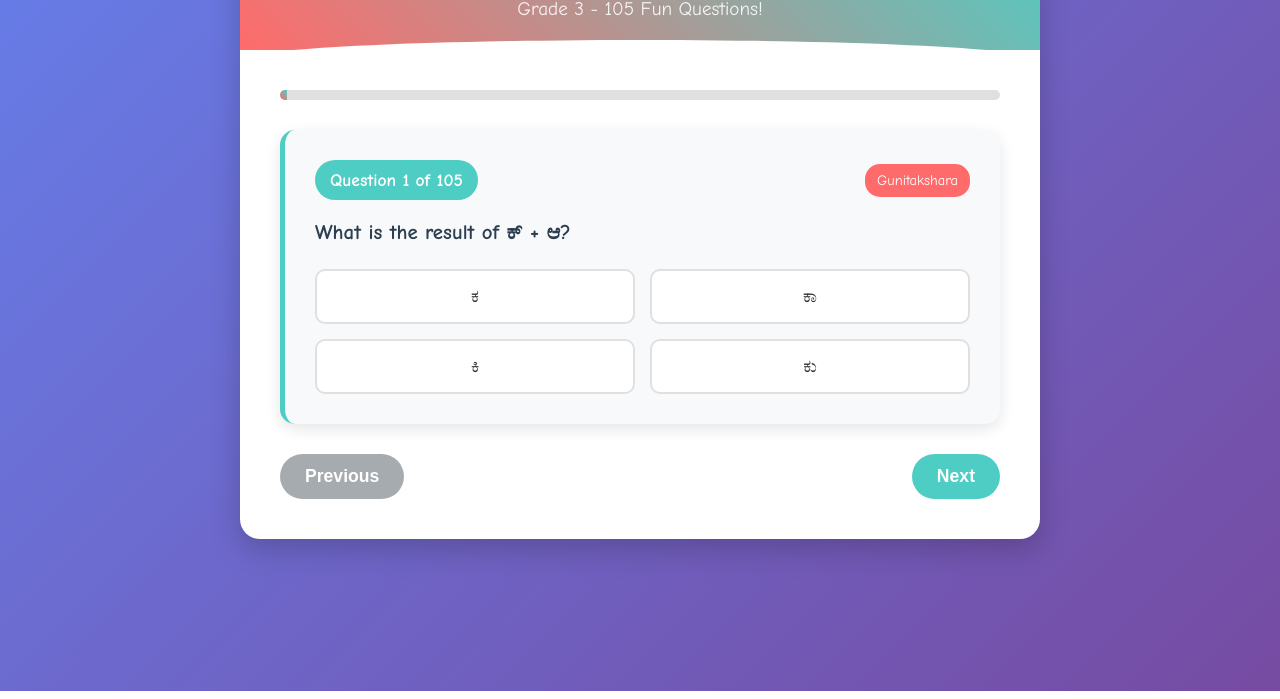
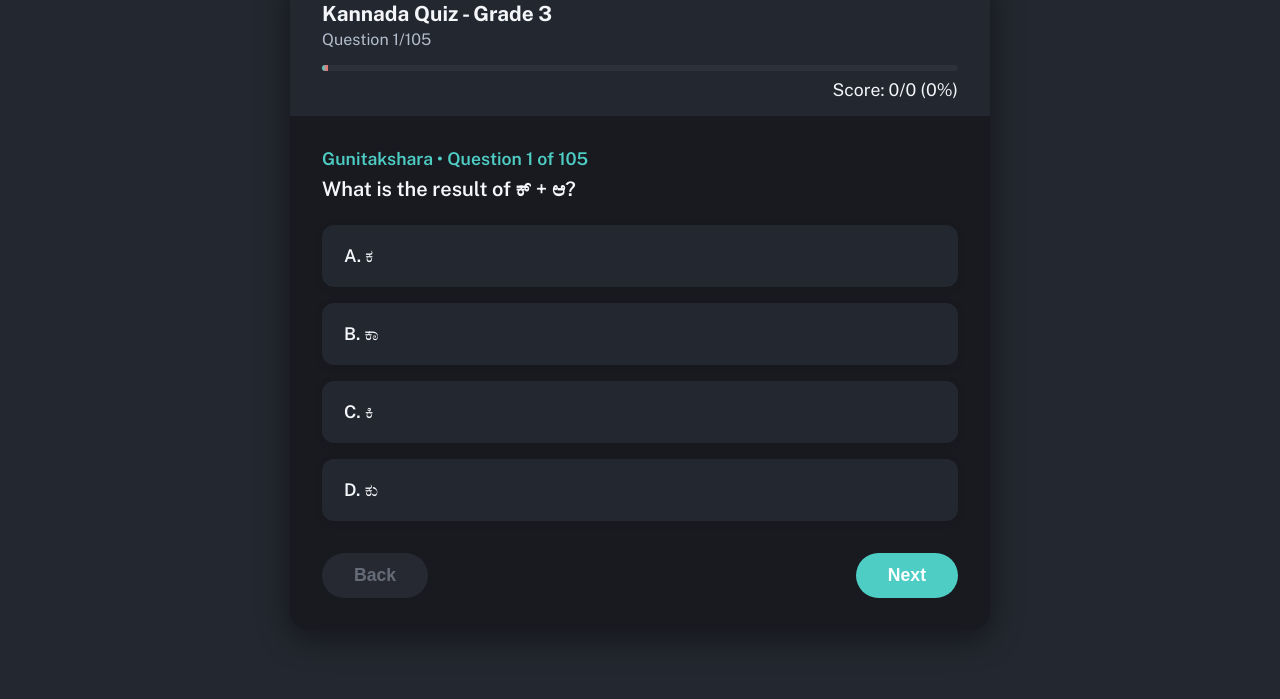
Before and after one commit to Harry-Kwesi/KanTest, a plain HTML site: page index.html in a window 1280 px wide. Shown: the part 109-808 px from the top of the page. Drawn offline with nearby package versions, Linux system fonts and the light colour scheme.

Commit message:
added new ui

```diff
--- a/index.html
+++ b/index.html
@@ -5,329 +5,256 @@
     <meta name="viewport" content="width=device-width, initial-scale=1.0">
     <title>Kannada Quiz - Grade 3</title>
     <style>
-        * {
-            margin: 0;
+@import url('https://fonts.googleapis.com/css2?family=Public+Sans:ital,wght@0,100..900;1,100..900&display=swap');
+        :root {
+            --primary: #4ecdc4;
+            --secondary: #23272f;
+            --accent: #ff6b6b;
+            --card-bg: #181a20;
+            --option-bg: #23272f;
+            --option-hover: #31343c;
+            --correct: #27ae60;
+            --incorrect: #e74c3c;
+            --text: #f5f6fa;
+            --muted: #b2becd;
+        }
+        html, body {
+            height: 100%;
+        }
+        body {
+            min-height: 100vh;
+            background: var(--secondary);
+            color: var(--text);
+            font-family: 'Public Sans', 'Segoe UI', Arial, sans-serif;
+            display: flex;
+            align-items: center;
+            justify-content: center;
             padding: 0;
-            box-sizing: border-box;
         }
-
-        body {
-            font-family: 'Comic Sans MS', cursive, sans-serif;
-            background: linear-gradient(135deg, #667eea 0%, #764ba2 100%);
-            min-height: 100vh;
-            padding: 20px;
-            color: #333;
+        .container {
+            background: var(--card-bg);
+            border-radius: 18px;
+            box-shadow: 0 8px 32px rgba(0,0,0,0.45);
+            max-width: 700px;
+            width: 100%;
+            padding: 0 0 32px 0;
+            margin: 32px 0;
+            font-family: 'Public Sans', 'Segoe UI', Arial, sans-serif;
         }
-
-        .container {
-            max-width: 800px;
-            margin: 0 auto;
-            background: white;
-            border-radius: 20px;
-            box-shadow: 0 10px 30px rgba(0,0,0,0.2);
+        .quiz-header {
+            padding: 32px 32px 16px 32px;
+            border-radius: 18px 18px 0 0;
+            background: var(--option-bg);
+            text-align: left;
+        }
+        .quiz-title {
+            font-size: 1.3em;
+            font-weight: 700;
+            margin-bottom: 4px;
+        }
+        .quiz-progress {
+            font-size: 1em;
+            color: var(--muted);
+            margin-bottom: 0;
+        }
+        .progress-bar {
+            width: 100%;
+            height: 6px;
+            background: #2d313a;
+            border-radius: 3px;
+            margin: 16px 0 0 0;
             overflow: hidden;
         }
-
-        .header {
-            background: linear-gradient(45deg, #ff6b6b, #4ecdc4);
-            color: white;
-            text-align: center;
-            padding: 30px;
-            position: relative;
-        }
-
-        .header::after {
-            content: '';
-            position: absolute;
-            bottom: -10px;
-            left: 0;
-            right: 0;
-            height: 20px;
-            background: white;
-            border-radius: 50% 50% 0 0 / 100% 100% 0 0;
-        }
-
-        .header h1 {
-            font-size: 2.5em;
-            margin-bottom: 10px;
-            text-shadow: 2px 2px 4px rgba(0,0,0,0.3);
-        }
-
-        .header p {
-            font-size: 1.2em;
-            opacity: 0.9;
-        }
-
-        .quiz-container {
-            padding: 40px;
-        }
-
-        .progress-bar {
-            width: 100%;
-            height: 10px;
-            background: #e0e0e0;
-            border-radius: 5px;
-            margin-bottom: 30px;
-            overflow: hidden;
-        }
-
         .progress-fill {
             height: 100%;
-            background: linear-gradient(45deg, #ff6b6b, #4ecdc4);
+            background: linear-gradient(90deg, var(--primary), var(--accent));
             width: 0%;
-            transition: width 0.5s ease;
+            transition: width 0.4s cubic-bezier(.4,2,.6,1);
         }
-
-        .question-card {
-            background: #f8f9fa;
-            border-radius: 15px;
-            padding: 30px;
-            margin-bottom: 30px;
-            border-left: 5px solid #4ecdc4;
-            box-shadow: 0 5px 15px rgba(0,0,0,0.1);
+        .question-section {
+            padding: 32px 32px 0 32px;
         }
-
-        .question-header {
+        .question-number {
+            font-size: 1.1em;
+            color: var(--primary);
+            font-weight: 600;
+            margin-bottom: 8px;
+        }
+        .question-text {
+            font-size: 1.25em;
+            font-weight: 600;
+            margin-bottom: 24px;
+            color: var(--text);
+        }
+        .options {
+            display: flex;
+            flex-direction: column;
+            gap: 16px;
+        }
+        .option {
+            background: var(--option-bg);
+            border: 2px solid transparent;
+            border-radius: 12px;
+            padding: 18px 20px;
+            font-size: 1.1em;
+            font-weight: 500;
+            color: var(--text);
+            cursor: pointer;
+            transition: all 0.2s cubic-bezier(.4,2,.6,1);
+            box-shadow: 0 2px 8px rgba(0,0,0,0.08);
+            position: relative;
+            text-align: left;
+        }
+        .option.selected {
+            border-color: var(--primary);
+            background: var(--option-hover);
+        }
+        .option.correct {
+            border-color: var(--correct);
+            background: rgba(39, 174, 96, 0.12);
+            color: var(--correct);
+        }
+        .option.incorrect {
+            border-color: var(--incorrect);
+            background: rgba(231, 76, 60, 0.12);
+            color: var(--incorrect);
+        }
+        .option.disabled {
+            pointer-events: none;
+            opacity: 0.7;
+        }
+        .feedback {
+            margin-top: 20px;
+            padding: 18px 20px;
+            border-radius: 10px;
+            font-weight: 500;
+            font-size: 1.05em;
+            display: none;
+        }
+        .feedback.correct {
+            background: rgba(39, 174, 96, 0.18);
+            color: var(--correct);
+            border: 1.5px solid var(--correct);
+            display: block;
+        }
+        .feedback.incorrect {
+            background: rgba(231, 76, 60, 0.18);
+            color: var(--incorrect);
+            border: 1.5px solid var(--incorrect);
+            display: block;
+        }
+        .nav-buttons {
             display: flex;
             justify-content: space-between;
             align-items: center;
-            margin-bottom: 20px;
+            margin: 32px 32px 0 32px;
+            gap: 12px;
         }
-
-        .question-number {
-            background: #4ecdc4;
-            color: white;
-            padding: 10px 15px;
-            border-radius: 20px;
-            font-weight: bold;
-            font-size: 1.1em;
-        }
-
-        .category-badge {
-            background: #ff6b6b;
-            color: white;
-            padding: 8px 12px;
-            border-radius: 15px;
-            font-size: 0.9em;
-        }
-
-        .question-text {
-            font-size: 1.3em;
-            margin-bottom: 25px;
-            font-weight: 600;
-            color: #2c3e50;
-        }
-
-        .options {
-            display: grid;
-            grid-template-columns: 1fr 1fr;
-            gap: 15px;
-        }
-
-        .option {
-            background: white;
-            border: 2px solid #e0e0e0;
-            border-radius: 10px;
-            padding: 15px 20px;
-            cursor: pointer;
-            transition: all 0.3s ease;
-            font-size: 1.1em;
-            font-weight: 500;
-            text-align: center;
-        }
-
-        .option:hover {
-            border-color: #4ecdc4;
-            background: #f0f8ff;
-            transform: translateY(-2px);
-        }
-
-        .option.selected {
-            border-color: #4ecdc4;
-            background: #4ecdc4;
-            color: white;
-        }
-
-        .option.correct {
-            border-color: #27ae60;
-            background: #27ae60;
-            color: white;
-        }
-
-        .option.incorrect {
-            border-color: #e74c3c;
-            background: #e74c3c;
-            color: white;
-        }
-
-        .feedback {
-            margin-top: 20px;
-            padding: 15px;
-            border-radius: 10px;
-            font-weight: 500;
-            display: none;
-        }
-
-        .feedback.correct {
-            background: #d4edda;
-            color: #155724;
-            border: 1px solid #c3e6cb;
-        }
-
-        .feedback.incorrect {
-            background: #f8d7da;
-            color: #721c24;
-            border: 1px solid #f5c6cb;
-        }
-
-        .nav-buttons {
-            display: flex;
-            justify-content: space-between;
-            margin-top: 30px;
-        }
-
         .btn {
-            padding: 12px 25px;
+            padding: 12px 32px;
             border: none;
-            border-radius: 25px;
+            border-radius: 24px;
             font-size: 1.1em;
             font-weight: 600;
             cursor: pointer;
-            transition: all 0.3s ease;
+            transition: all 0.2s cubic-bezier(.4,2,.6,1);
+            background: var(--primary);
+            color: #fff;
         }
-
-        .btn-primary {
-            background: #4ecdc4;
-            color: white;
+        .btn.secondary {
+            background: #353945;
+            color: var(--muted);
         }
-
-        .btn-primary:hover {
-            background: #45b7aa;
-            transform: translateY(-2px);
+        .btn:disabled {
+            opacity: 0.5;
+            cursor: not-allowed;
         }
-
-        .btn-secondary {
-            background: #6c757d;
-            color: white;
-        }
-
-        .btn-secondary:hover {
-            background: #5a6268;
-            transform: translateY(-2px);
-        }
-
-        .btn:disabled {
-            opacity: 0.6;
-            cursor: not-allowed;
-            transform: none;
-        }
-
         .results {
             text-align: center;
-            padding: 40px;
-            display: none;
+            padding: 48px 32px 32px 32px;
         }
-
         .score {
-            font-size: 3em;
+            font-size: 2.5em;
             font-weight: bold;
-            color: #4ecdc4;
-            margin-bottom: 20px;
+            color: var(--primary);
+            margin-bottom: 16px;
         }
-
         .score-message {
-            font-size: 1.3em;
-            margin-bottom: 30px;
-            color: #2c3e50;
+            font-size: 1.2em;
+            margin-bottom: 24px;
+            color: var(--text);
         }
-
         .category-breakdown {
             display: grid;
-            grid-template-columns: repeat(auto-fit, minmax(200px, 1fr));
-            gap: 20px;
-            margin-top: 30px;
+            grid-template-columns: repeat(auto-fit, minmax(180px, 1fr));
+            gap: 18px;
+            margin-top: 24px;
         }
-
         .category-score {
-            background: #f8f9fa;
+            background: var(--option-bg);
             border-radius: 10px;
-            padding: 20px;
-            border-left: 4px solid #4ecdc4;
+            padding: 16px;
+            border-left: 4px solid var(--primary);
         }
-
         .category-score h3 {
-            color: #2c3e50;
-            margin-bottom: 10px;
+            color: var(--text);
+            margin-bottom: 8px;
+            font-size: 1.1em;
         }
-
         .category-score p {
-            font-size: 1.2em;
+            font-size: 1.1em;
             font-weight: bold;
-            color: #4ecdc4;
+            color: var(--primary);
         }
-
         .restart-btn {
-            background: #ff6b6b;
+            background: var(--accent);
             color: white;
-            margin-top: 30px;
+            margin-top: 32px;
         }
-
         .restart-btn:hover {
             background: #ff5252;
         }
-
         @media (max-width: 600px) {
-            .options {
-                grid-template-columns: 1fr;
+            .container {
+                max-width: 100vw;
+                border-radius: 0;
+                margin: 0;
             }
-
-            .header h1 {
-                font-size: 2em;
-            }
-
-            .quiz-container {
-                padding: 20px;
+            .quiz-header, .question-section, .results, .nav-buttons {
+                padding-left: 16px;
+                padding-right: 16px;
             }
         }
     </style>
 </head>
 <body>
     <div class="container">
-        <div class="header">
-            <h1>🌟 Kannada Quiz 🌟</h1>
-            <p>Grade 3 - 105 Fun Questions!</p>
-        </div>
-
-        <div class="quiz-container">
+        <div class="quiz-header">
+            <div class="quiz-title">Kannada Quiz - Grade 3</div>
+            <div class="quiz-progress" id="quizProgress">Question 1/105</div>
             <div class="progress-bar">
                 <div class="progress-fill" id="progressFill"></div>
             </div>
-
-            <div id="questionContainer" class="question-card">
-                <div class="question-header">
-                    <div class="question-number">Loading...</div>
-                    <div class="category-badge">Quiz</div>
-                </div>
-                <div class="question-text">Loading your first question...</div>
-                <div class="options">
-                    <div class="option">Please wait...</div>
+            <div class="score-realtime" id="scoreRealtime" style="text-align:right; font-size:1.1em; margin-top:8px;">
+              Score: 0/0 (0%)
             </div>
         </div>
-
+        <div id="quizMain">
+            <div class="question-section" id="questionSection">
+                <!-- Question and options will be rendered here -->
+            </div>
             <div class="nav-buttons">
-                <button class="btn btn-secondary" id="prevBtn">Previous</button>
-                <button class="btn btn-primary" id="nextBtn">Next</button>
+                <button class="btn secondary" id="prevBtn">Back</button>
+                <button class="btn" id="nextBtn">Next</button>
             </div>
-
-            <div id="results" class="results">
+        </div>
+        <div id="results" class="results" style="display:none;">
             <div class="score" id="finalScore"></div>
             <div class="score-message" id="scoreMessage"></div>
             <div class="category-breakdown" id="categoryBreakdown"></div>
             <button class="btn restart-btn" id="restartBtn">Try Again! 🎯</button>
         </div>
     </div>
-    </div>
-
     <script>
         // Quiz questions data
         const questions = [
@@ -1000,22 +927,20 @@
             loadQuestion();
             updateProgress();
             updateNavButtons();
+            updateRealtimeScore(); // Initialize real-time score
         }
 
         function loadQuestion() {
             const question = questions[currentQuestion];
-            const container = document.getElementById('questionContainer');
+            const section = document.getElementById('questionSection');
 
-            container.innerHTML = `
-                <div class="question-header">
-                    <div class="question-number">Question ${currentQuestion + 1} of ${questions.length}</div>
-                    <div class="category-badge">${question.category}</div>
-                </div>
+            section.innerHTML = `
+                <div class="question-number">${question.category} &bull; Question ${currentQuestion + 1} of ${questions.length}</div>
                 <div class="question-text">${question.question}</div>
                 <div class="options">
                     ${question.options.map((option, index) => `
                         <div class="option" id="option-${index}">
-                            ${option}
+                            <span style="font-weight:600;">${String.fromCharCode(65+index)}.</span> ${option}
                         </div>
                     `).join('')}
                 </div>
@@ -1031,6 +956,7 @@
             if (userAnswers[currentQuestion] !== undefined) {
                 showAnswer(userAnswers[currentQuestion]);
             }
+            updateRealtimeScore(); // Update real-time score after loading a question
         }
 
         function selectAnswer(selectedIndex) {
@@ -1041,15 +967,7 @@
 
             userAnswers[currentQuestion] = selectedIndex;
             showAnswer(selectedIndex);
-
-            // Auto-advance after 1.5 seconds
-            setTimeout(() => {
-                if (currentQuestion < questions.length - 1) {
-                    nextQuestion();
-                } else {
-                    showResults();
-                }
-            }, 1500);
+            updateRealtimeScore(); // Update real-time score after selecting an answer
         }
 
         function showAnswer(selectedIndex) {
@@ -1059,21 +977,24 @@
 
             // Mark correct and incorrect answers
             options.forEach((option, index) => {
+                option.classList.add('disabled');
                 if (index === question.correct) {
                     option.classList.add('correct');
                 } else if (index === selectedIndex && index !== question.correct) {
                     option.classList.add('incorrect');
                 }
-                option.style.pointerEvents = 'none';
+                if (index === selectedIndex) {
+                    option.classList.add('selected');
+                }
             });
 
             // Show feedback
             const isCorrect = selectedIndex === question.correct;
             feedback.style.display = 'block';
             feedback.className = `feedback ${isCorrect ? 'correct' : 'incorrect'}`;
-            feedback.textContent = isCorrect ?
-                '🎉 Correct! Well done!' :
-                `❌ Incorrect. The correct answer is: ${question.options[question.correct]}`;
+            feedback.innerHTML = isCorrect ?
+                `<b>✔ That's right!</b><br>The correct answer is <b>${question.options[question.correct]}</b>.` :
+                `<b>✖ Incorrect.</b><br>The correct answer is <b>${question.options[question.correct]}</b>.`;
         }
 
         function nextQuestion() {
@@ -1099,6 +1020,7 @@
         function updateProgress() {
             const progress = ((currentQuestion + 1) / questions.length) * 100;
             document.getElementById('progressFill').style.width = progress + '%';
+            document.getElementById('quizProgress').textContent = `Question ${currentQuestion + 1}/${questions.length}`;
         }
 
         function updateNavButtons() {
@@ -1108,7 +1030,7 @@
             prevBtn.disabled = currentQuestion === 0;
 
             if (currentQuestion === questions.length - 1) {
-                nextBtn.textContent = 'Finish Quiz';
+                nextBtn.textContent = 'Done';
                 nextBtn.removeEventListener('click', nextQuestion);
                 nextBtn.addEventListener('click', showResults);
             } else {
@@ -1116,6 +1038,18 @@
                 nextBtn.removeEventListener('click', showResults);
                 nextBtn.addEventListener('click', nextQuestion);
             }
+        }
+
+        function updateRealtimeScore() {
+            let currentScore = 0;
+            questions.forEach((question, index) => {
+                if (userAnswers[index] === question.correct) {
+                    currentScore++;
+                }
+            });
+            const answered = userAnswers.filter(ans => ans !== undefined).length;
+            const percent = answered > 0 ? Math.round((currentScore / answered) * 100) : 0;
+            document.getElementById('scoreRealtime').textContent = `Score: ${currentScore}/${answered} (${percent}%)`;
         }
 
         function calculateScore() {
@@ -1169,7 +1103,7 @@
             `).join('');
 
             // Hide quiz container and show results
-            document.querySelector('.quiz-container').style.display = 'none';
+            document.getElementById('quizMain').style.display = 'none';
             resultsDiv.style.display = 'block';
         }
 
@@ -1178,7 +1112,7 @@
             userAnswers = [];
             score = 0;
 
-            document.querySelector('.quiz-container').style.display = 'block';
+            document.getElementById('quizMain').style.display = 'block';
             document.getElementById('results').style.display = 'none';
 
             initializeQuiz();
```
Lines whose indentation alone changed are shown as unchanged.
